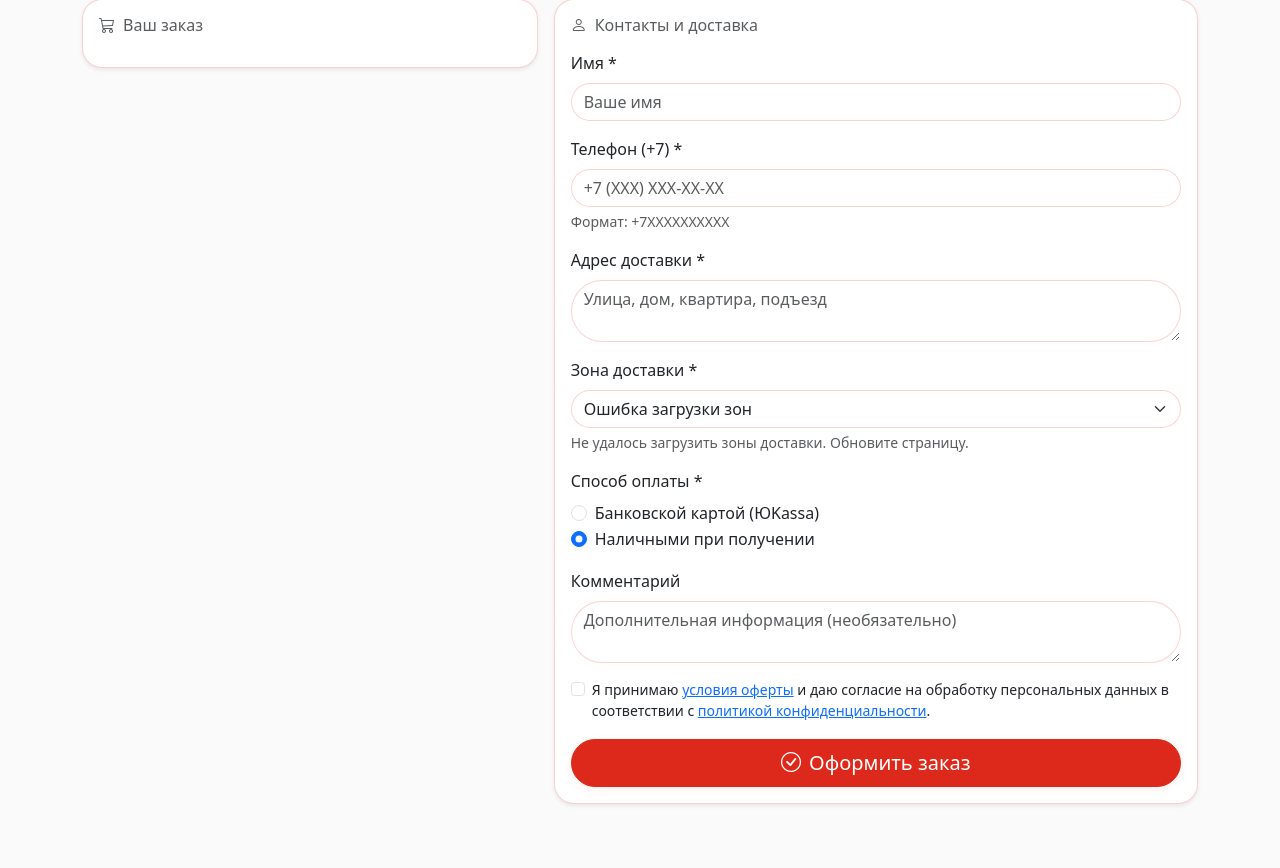
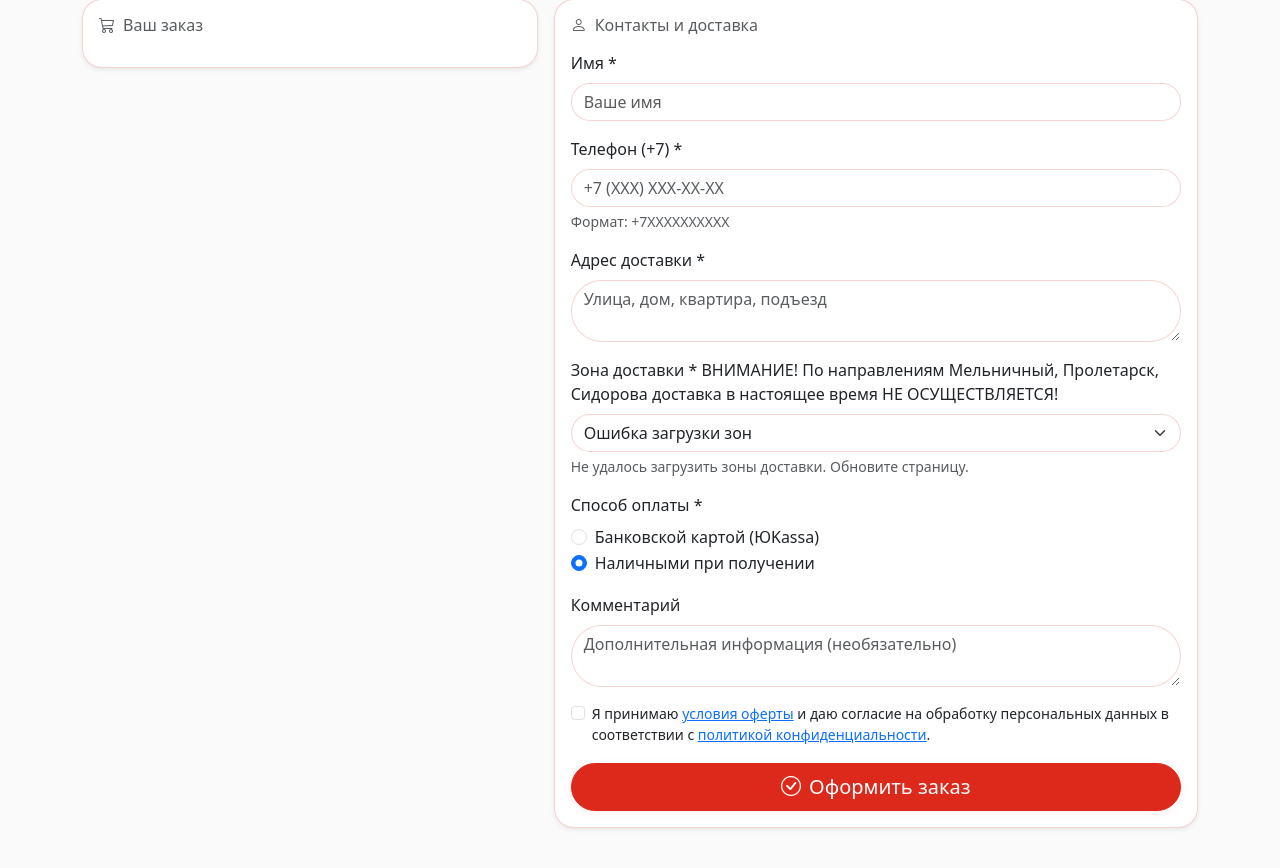
Before and after one commit to Ale007XD/SieshKa-Site, a Python web app: template app/templates/checkout.html in a window 1280 px wide. Shown: the part 130-998 px from the top of the page. Run offline with Jinja, Linux system fonts and the light colour scheme; the template is opened without the code that fills it, so the values that code supplies are empty.

Commit message:
Update checkout.html

```diff
--- a/app/templates/checkout.html
+++ b/app/templates/checkout.html
@@ -75,7 +75,7 @@
           </div>
 
           <div id="zoneBlock">
-            <label for="zone_select" class="form-label">Зона доставки *</label>
+            <label for="zone_select" class="form-label">Зона доставки * ВНИМАНИЕ! По направлениям Мельничный, Пролетарск, Сидорова доставка в настоящее время НЕ ОСУЩЕСТВЛЯЕТСЯ!</label>
             <select class="form-select" id="zone_select" required>
               <option value="">Загрузка зон…</option>
             </select>
```
